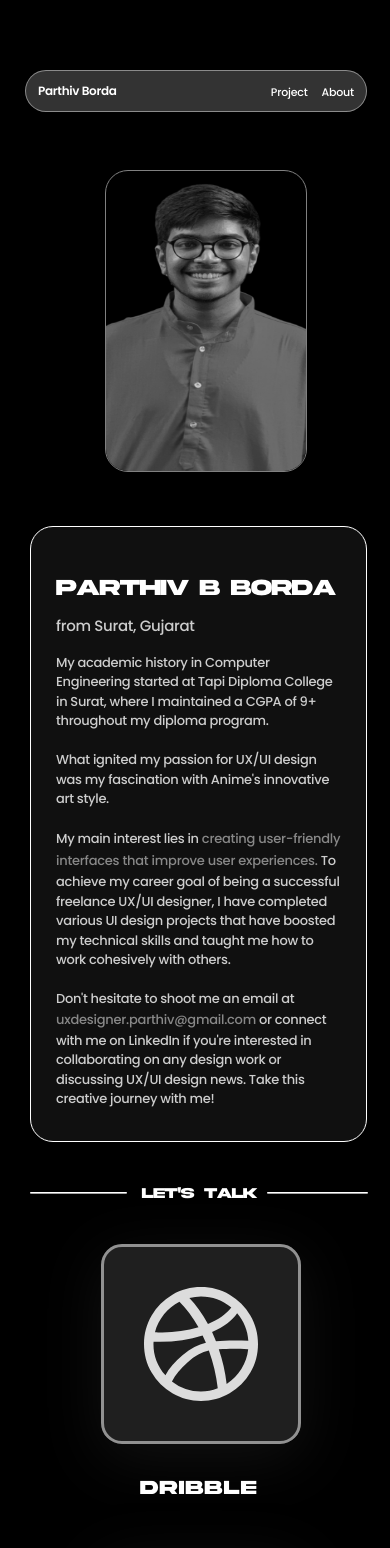
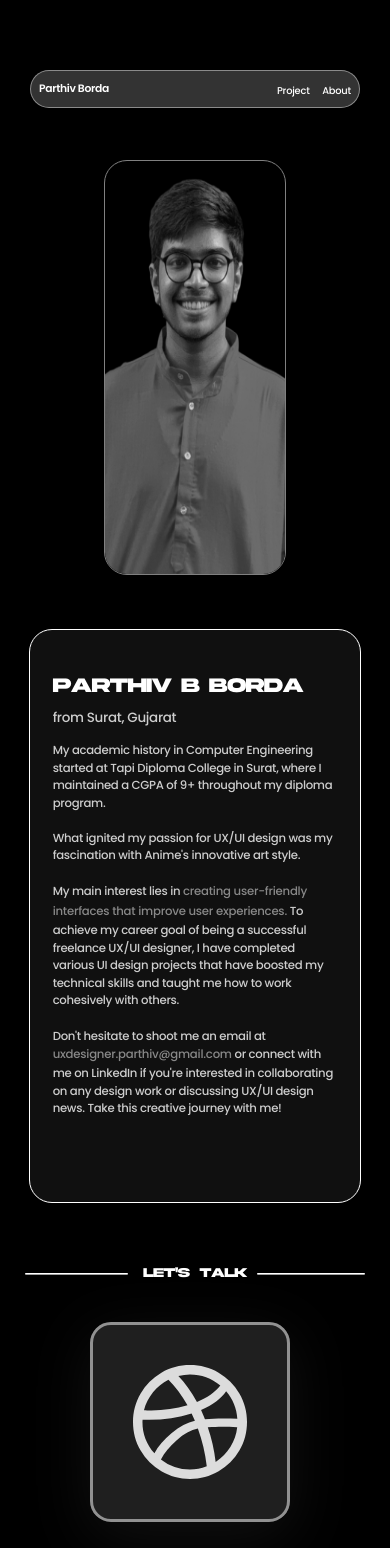
Before and after one commit to ashishraja/ClientPortfolio, a React (Create React App) app: page /about in a window 390 px wide. Shown: the top 1548 px of the page. Built offline with nearby package versions, Linux system fonts and the light colour scheme.

Commit message:
Completed..

```diff
--- a/src/components/About/about.css
+++ b/src/components/About/about.css
@@ -1,7 +1,6 @@
 @media screen and (min-width:1080px){
     .about-page{
-        height:248vh;
-        width:100%;
+        width:98vw;
         background-color: black;
     }
     .about-page .about-header{
@@ -161,8 +160,7 @@
 }
 @media screen and (max-width:1080px){
     .about-page{
-        height:248vh;
-        width:100%;
+        width:100vw;
         background-color: black;
     }
     .about-page .about-header{
@@ -174,44 +172,11 @@
         border-radius: 23px;
         border:1px solid grey;
     }
-
-    .about h3 span{
-        color: rgba(255, 255, 255, 0.50);
-    font-feature-settings: 'calt' off;
-    font-family: Poppins;
-    font-size: 23px;
-    font-style: normal;
-    font-weight: 500;
-    line-height: 170.5%;
-    letter-spacing: -0.23px;
-    }
-
-    .about h2,h3{
-        color: var(--white, #FFF);
-    font-feature-settings: 'calt' off;
-    font-family: Poppins;
-    font-style: normal;
-    font-weight: 500;
-    line-height: 170.5%;
-    letter-spacing: -0.23px;
-    }
-    .about h1{
-        color: var(--white, #FFF);
-        font-feature-settings: 'calt' off;
-        font-family: akira-expanded , sans-serif;
-        font-size: 42px;
-        font-style: normal;
-        font-weight: 800;
-        line-height: 150%; /* 63px */
-        letter-spacing: 0.42px;
-    }
     .about h2{
         margin-top:-23px;
-        font-size: 28px;
     }
     .about h3{
         margin-top:-10px;
-        font-size: 21px;
     }
     .about-part1{
         display: flex;
@@ -288,29 +253,27 @@
     }
     .about-page{
         background-size: cover;
-        height:351vh;
+        /* height:351vh; */
     }
-    .about-page .main .about{
-        position: absolute;
-        left:63%;
-        width:66%;
-        height:50%;
+    .about-page .main1{
+        display:flex;
+        flex-direction: column;
+        justify-content:center;
+        align-items:center;
     }
     .content-and-img img{
         background-size:cover;
-        max-width:100%;
-        height:300px;
-        width:200px;
-        margin-top:100px;
-        margin-left:105px;
+        max-width:100vw;
+        height:49vh;
+        width:46vw;
+        margin-top:23vw;
     }
     .about-page .main1 .about{
         display: flex;
-        width:73%;
+        width:73vw;
         margin-top:50px;
-        margin-left:30px;
-        height: 564px;
-        padding: 25px;
+        height: 62.52vh;
+        padding: 5.7vw;
         flex-direction: column;
         align-items: flex-start;
         gap: 13px;
@@ -322,7 +285,7 @@
         color: var(--white, #FFF);
         font-feature-settings: 'calt' off;
         font-family: akira-expanded , sans-serif;
-        font-size: 23px;
+        font-size: 5.3vw;
         font-style: normal;
         font-weight: 800;
         line-height: 150%; /* 63px */
@@ -332,27 +295,27 @@
         color: var(--gray2, #CDCDCD);
         font-feature-settings: 'calt' off;
         font-family: Poppins;
-        font-size: 15px;
+        font-size: 3.45vw;
         font-style: normal;
         font-weight: 500;
-        line-height: 150%; /* 45px */
+        line-height: 150%;
         letter-spacing: -0.3px;
     }
     .about-page .main1 .about h3{
         color: var(--gray2, #CDCDCD);
         font-feature-settings: 'calt' off;
         font-family: Poppins;
-        font-size: 13px;
+        font-size: 3vw;
         font-style: normal;
         font-weight: 500;
-        line-height: 150%; /* 45px */
+        line-height: 150%;
         letter-spacing: -0.3px;
     }
     .about-page .main1 .about h3 span{
         color: rgba(255, 255, 255, 0.50);
         font-feature-settings: 'calt' off;
         font-family: Poppins;
-        font-size: 13px;
+        font-size: 3vw;
         font-style: normal;
         font-weight: 500;
         line-height: 170.5%;
@@ -360,16 +323,20 @@
     }
     .about-part1{
         margin-top:50px;
-        margin-left:-50px;
+        margin-left:-80px;
+        display:flex;
+        flex-direction: row;
+        align-items: center;
+        justify-content: center;
     }
     .about-part1 div{
         border-top:1px solid white;
     }
     .about-part1 h1{
-        font-size:15px;
+        font-size:3.45vw;
         font-family:akira-expanded , sans-serif;
         display:flex;
-        margin-top:-10px;
+        margin-top:10px;
     }
     .about-part1 h1 span:first-child{
         margin-right:10px;
@@ -385,7 +352,9 @@
      .about-part2{
         display: flex;
         flex-wrap: wrap;
-        margin-left:70px;
+        margin-left:-10px;
+        justify-content: center;
+        align-items: center;
      }
      .about-part2 a{
         margin:-50px 0px;
@@ -395,6 +364,6 @@
         margin-top:52px;
      }
      .about-part4 p{
-        font-size:12px;
+        font-size:2.76vw;
      }
 }
--- a/src/components/Header/Header.css
+++ b/src/components/Header/Header.css
@@ -54,37 +54,37 @@
     color: var(--white, #FFF);
     font-feature-settings: 'calt' off;
     font-family: "Poppins",sans-serif;
-    font-size: 12px;
+    font-size: 2.76vw;
     font-style: normal;
     font-weight: 600;
     line-height: 150%;
     letter-spacing: -0.32px;
 }
 .project-link{
-  margin-right:14px;
+  margin-right:3.2vw;
   margin-top:24px;
 }
 .about-link , .project-link{
   color: var(--white, #FFF);
   font-feature-settings: 'calt' off;
   font-family: Poppins;
-  font-size: 11px;
+  font-size: 2.53vw;
   font-style: normal;
   font-weight: 400;
   line-height: 150%;
   letter-spacing: -0.21px;
-  width:63px;
+  width:14.5vw;
   text-decoration: none;
   cursor: pointer;
-  height:32px;
+  height:7.36vw;
 }
 .navbar{
     display: flex;
-    padding: 0px 12px;
-    width:81%;
+    padding: 0vmax 1vmax;
+    width:80vw;
     position : fixed;
     z-index:10;
-    height:40px;
+    height:9.2vw;
     justify-content: space-between;
     align-items: center;
     border-radius: 23px;
@@ -92,15 +92,20 @@
     background: rgba(105, 105, 105, 0.49);
     box-shadow: 0px 13px 29px 0px rgba(0, 0, 0, 0.13);
     backdrop-filter: blur(14.5px);
-    margin:0px 0px 0px 25px;
+    /* margin:0px 0px 0px 25px; */
 }
-
+.container{
+  display: flex;
+  flex-direction: column;
+  align-items: center;
+  justify-content: space-between;
+}
 @media screen and (min-width:1080px){
   .navbar{
     display: flex;
-    width:80%;
+    width:80vw;
     padding:20px 32px;
-    margin:0px 20px 0px 106px;
+    /* margin:0px 20px 0px 106px; */
     height:50px;
   }
   .header{
--- a/src/components/Header/Header.jsx
+++ b/src/components/Header/Header.jsx
@@ -16,6 +16,7 @@ const Navbar = () => {
     window.addEventListener("scroll",changeColor);
 
   return (
+    <div className="container">
     <div className={color ? "navbar navbar-bg" : "navbar" }>
 
         <a style={{textDecoration:"none"}}href="/">
@@ -29,6 +30,7 @@ const Navbar = () => {
               About
            </Link1>
          </div>
+    </div>
     </div>
   );
 }
--- a/src/components/Home/home.css
+++ b/src/components/Home/home.css
@@ -2,141 +2,165 @@
     font-family: "akira-expanded";
     src: url("../Fonts/AkiraExpanded-SuperBold/Akira_Expanded_Demo.woff");
 }
+
 @import url('https://fonts.googleapis.com/css2?family=Inter:wght@300&family=Poppins:wght@300;500;600&display=swap');
-body{
-    margin:0;
+
+body {
+    background-color:black;
+    margin: 0;
     /* background-color: black; */
-    padding:0;
-    /* width:100%; */
+    padding: 0;
+    width:100%;
 }
-.section{
+
+.container_1 {
+    display: flex;
+    flex-direction: column;
+    align-items: center;
+    /* justify-content: center; */
+}
+
+.section {
     background-color: black;
-    height:262.5vh;
 }
+
 .home {
     padding-top: 10%;
     background: url("home.png"), black 50% / cover no-repeat;
     background-blend-mode: hard-light;
 }
-.main{
-    display: inline-flex;
+
+.main {
+    display: flex;
     flex-direction: column;
     align-items: center;
-    padding:200px 0px;
-    padding-left:28px;
+    justify-content: center;
+    padding: 46vw 0px;
+    /* padding-left: 28px; */
 }
+
 .home .main h1 {
     color: var(--white, #FFF);
     text-align: center;
     font-feature-settings: 'calt' off;
-      font-family: akira-expanded , sans-serif;
+    font-family: akira-expanded, sans-serif;
     font-style: normal;
     font-weight: 800;
     line-height: 99.039%;
-      font-size: 14px;
-      max-width:100%;
+    font-size:3.3vw;
+    max-width: 100%;
     letter-spacing: 1px;
 }
-.main h1 span{
-        display:block;
+
+.main h1 span {
+    display: block;
 }
+
 .part3 {
-        display:flex;
-        align-items: flex-start;
-        padding:30px 0px 100px 28px;
+    display: flex;
+    flex-direction: row;
+    justify-content: space-between;
+    align-items: center;
+    padding: 0 8vw 16vw 8vw;
+    /* justify-content: center; */
+    /* padding: 30px 0px 100px 28px; */
 }
-.part3 h1{
+
+.part3 h1 {
     color: #FFF;
     font-feature-settings: 'calt' off;
-        font-family: akira-expanded , sans-serif;
-        font-size: 25px;
+    font-family: akira-expanded, sans-serif;
+    font-size: 5.75vw;
     font-style: normal;
     font-weight: 800;
     line-height: normal;
     letter-spacing: -0.66px;
 }
-.part3 p{
+
+.part3 p {
     color: rgba(255, 255, 255, 0.70);
     font-feature-settings: 'calt' off;
     font-family: Poppins;
-        font-size: 10px;
+    font-size: 2.3vw;
     font-style: normal;
     font-weight: 500;
-        line-height: 150%; /* 34.5px */
+    line-height: 150%;
+    /* 34.5px */
     letter-spacing: -0.115px;
-        width:258px;
-        margin-top:-20px;
+    width: 59.34vw;
+    margin-top: -4.6vw;
 }
-.part2 img{
+
+.part2 img {
     background-size: cover;
-        max-width: 100%;
+    max-width: 100vw;
 }
-.part4 img{
-        background-size: cover;
-        max-width: 100%;
+
+.part3 div:last-child img {
+    height: 4.6vw;
+    width: 10.23vw;
+    margin-left: 11.5;
 }
-.part6 img{
-        background-size: cover;
-        max-width: 100%;
+
+.part7 {
+    padding-bottom: 9.2vw;
 }
-.part3 div:last-child img {
-      margin-top: 25px;
-      height:20px;
-      width:45px;
-      margin-left:50px;
-    }
-.part7{
-        padding-bottom:40px;
-    }
+
 .part8 {
     display: inline-flex;
     align-items: center;
     justify-content: center;
     gap: 14px;
-        padding-left:28px;
+    padding-left: 7.82vw;
 }
-.part8 div{
+
+.part8 div {
     display: flex;
-        padding:2px 15px;
+    padding: .46vw 3.45vw;
     justify-content: center;
     align-items: center;
     gap: 10px;
     border-radius: 7px;
     background: #464646;
-        margin-top:-5px;
+    margin-top: -1.15vw;
 }
-.part8 h1{
+
+.part8 h1 {
     color: rgba(255, 255, 255, 0.80);
     font-feature-settings: 'calt' off;
-        font-family:akira-expanded,sans-serif ;
-        font-size: 10px;
+    font-family: akira-expanded, sans-serif;
+    font-size: 2.3vw;
     font-style: normal;
     font-weight: 800;
     line-height: normal;
-        letter-spacing: -0.23px;
+    letter-spacing: -.05vw;
 }
 .part8 div a {
     color: #FFF;
     font-family: Poppins;
-        font-size: 10px;
+    font-size: 2.3vw;
     font-style: normal;
     font-weight: 500;
     line-height: normal;
-        letter-spacing: -0.19px;
+    letter-spacing: -0.04vw;
     text-decoration-line: underline;
 }
+
 .part9 {
     text-align: center;
     display: flex;
-      padding-top:50px;
+    padding-top: 11.5vw;
 }
+
 .part9 h3 {
-      font-size: 9px;
-      padding-left:28px;
+    font-size: 2.07vw;
+    padding-left: 7.44vw;
+    color:white;
+    font-family: Poppins;
 }
 
 .part9 a {
-        font-size: 10px;
+    font-size: 2.3vw;
     color: rgba(255, 255, 255, 0.60);
     text-align: center;
     text-decoration: none;
@@ -144,91 +168,119 @@ body{
     font-family: Inter;
     font-style: italic;
     font-weight: 400;
-        line-height: 150%; /* 30px */
+    line-height: 150%;
+    /* 30px */
     letter-spacing: -0.2px;
-        padding-top:10px;
-        padding-left:35%;
+    padding-top: 2.3vw;
+    padding-left: 35%;
 }
-    .main p{
+
+.main p {
     color: var(--white, #FFF);
     font-feature-settings: 'calt' off;
-        font-family: akira-expanded , sans-serif;
-        font-size: 10px;
+    font-family: akira-expanded, sans-serif;
+    font-size: 2.3vw;
     font-style: normal;
     font-weight: 800;
     line-height: 150%;
     letter-spacing: 1.45px;
     margin-bottom: -5px;
 }
-    @media screen and (min-width:1080px){
-        .section{
-            height:692vh;
+.picasso-section{
+    padding-top:4.6vw;
 }
-        .main{
-            padding-left:106px;
-            padding-top:250px;
+.picasso-div{
+    margin-top:-4.6vw;
 }
-        .home{
-            padding-top:70px;
+
+
+@media screen and (min-width:1080px) {
+    section {
+        background:black;
     }
-        .home .main h1{
-            font-size:50px;
+
+    .main {
+        padding-top: 250px;
+    }
+
+    .home {
+        padding-top: 70px;
+    }
+
+    .home .main h1 {
+        font-size: 50px;
         letter-spacing: 1.45px;
     }
-        .main p{
-            font-size:15px;
-            margin-bottom:-23px;
+
+    .main p {
+        font-size: 15px;
+        margin-bottom: -23px;
     }
-        .part3 h1{
+
+    .part3 h1 {
         font-size: 66px;
         letter-spacing: 1px;
+        padding-left:80px;
     }
-        .part3{
-            padding-left:106px;
-            padding-bottom:250px;
+
+    .part3 {
+        padding: 2rem;
+        padding-bottom: 250px;
     }
-        .part3 p{
+
+    .part3 p {
         font-size: 23px;
         width: 598px;
-            margin-top:-60px;
-        }
-        .part3 div:last-child img{
-            margin-top:70px;
-            height:45px;
-            width:150px;
-            position: relative;
-            left:405px;
+        margin-top: -60px;
+        padding-left:80px;
     }
 
-        .part7{
-            padding-bottom:90px;
+    .part3 div:last-child img {
+        margin-top: 0px;
+        height: 55px;
+        width: 10vw;
+        padding-right:80px;
+        /* position: relative;
+        left: 405px; */
     }
-        .part8{
-            padding-left:100px;
+
+    .part7 {
+        padding-bottom: 90px;
     }
-        .part8 div{
-            padding:5px 10px;
-            margin-top:-5px;
+
+    .part8 {
+        padding-left: 100px;
     }
-        .part8 h1{
+
+    .part8 div {
+        padding: 5px 10px;
+        margin-top: -5px;
+    }
+
+    .part8 h1 {
         font-size: 23px;
         letter-spacing: -0.23px;
     }
-        .part8 div a{
+
+    .part8 div a {
         font-size: 19px;
         text-decoration-line: underline;
     }
-        .part9{
+
+    .part9 {
         display: flex;
-            padding-left:40%;
-            padding-top:92px;
+        padding-left: 40%;
+        padding-top: 92px;
     }
-        .part9 h3{
+
+    .part9 h3 {
         font-size: 20px;
     }
-        .part9 a{
+
+    .part9 a {
         font-size: 22px;
-            padding-top:18px;
-            padding-left:35%;
+        padding-top: 18px;
+        padding-left: 34%;
     }
+
 }
--- a/src/components/Picasso/Picasso.jsx
+++ b/src/components/Picasso/Picasso.jsx
@@ -19,7 +19,7 @@ const Picasso = () => {
     <section className="picasso-page">
         <div className="hero-section">
             <div>
-                <div className="part3 part5">
+                <div className="part3 part5 picasso-division">
                     <div>
                         <h1>Picasso</h1>
                         <p> A project aimed at generating editable images using AI technology where User’s can create(prompt) images and has customizable options to edit the images.</p>
--- a/src/components/Walls/walls.css
+++ b/src/components/Walls/walls.css
@@ -1,6 +1,6 @@
 .walls-page{
-    height:779vh;
     width:100%;
+    /* height:779vh; */
     background-color: black;
     padding-top:50px;
 }
@@ -115,7 +115,7 @@ margin-top:-7px;
 
 @media screen and (min-width:1080px){
     .walls-page{
-        height:2600vh;
+        /* height:2600vh; */
         padding-top:200px;
     }
     .walls-page .hero-section .part3{
```
Also changed, not shown: src/components/FlickFuse/flickfuse.css (+30 -21 lines), src/components/Home/Home.jsx (+20 -16 lines), src/components/Picasso/picasso.css (+9 -6 lines). Lines whose indentation alone changed are shown as unchanged.
